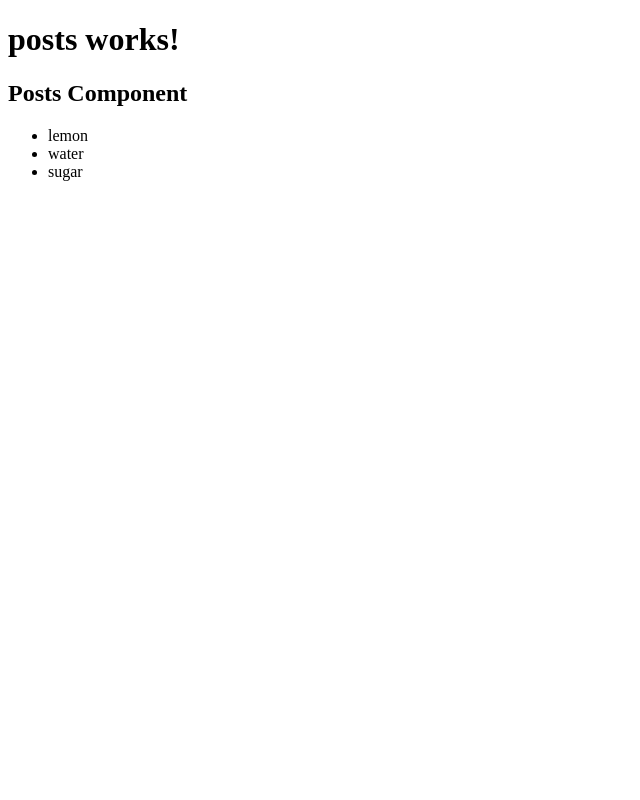
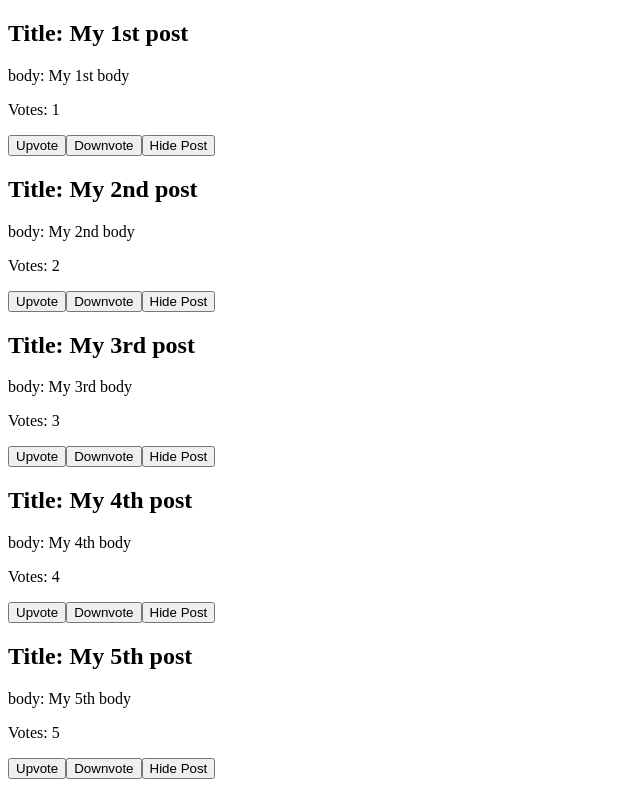
Before and after one commit to ahelmi365/post-reader, an Angular app: page / in a window 1280 px wide. Shown: the whole page, without its empty margins (0-640 px from the left). Built offline with nearby package versions, Linux system fonts and the light colour scheme.

Commit message:
Angualr Lesson 3

```diff
--- a/src/app/app.module.ts
+++ b/src/app/app.module.ts
@@ -4,11 +4,13 @@ import { BrowserModule } from '@angular/platform-browser';
 import { AppRoutingModule } from './app-routing.module';
 import { AppComponent } from './app.component';
 import { PostsComponent } from './posts/posts.component';
+import { PostItemComponent } from './post-item/post-item.component';
 
 @NgModule({
   declarations: [
     AppComponent,
-    PostsComponent
+    PostsComponent,
+    PostItemComponent
   ],
   imports: [
     BrowserModule,
--- /dev/null
+++ b/src/app/models/Post.ts
@@ -0,0 +1,15 @@
+export class Post{
+    id:number;
+    title: string;
+    body:string;
+    votes:number;
+
+    constructor(){
+        this.id=1;
+        this.title='';
+        this.body='';
+        this.votes=1;
+
+    }
+
+}
--- /dev/null
+++ b/src/app/post-item/post-item.component.html
@@ -0,0 +1,7 @@
+<h2>Title: {{ post.title }}</h2>
+<p>body: {{ post.body }}</p>
+<p>Votes: {{ post.votes }}</p>
+
+<button (click)="upVote(post)">Upvote</button>
+<button (click)="downVote(post)">Downvote</button>
+<button (click)="hide(post)">Hide Post</button>
--- /dev/null
+++ b/src/app/post-item/post-item.component.ts
@@ -0,0 +1,39 @@
+import { Component, OnInit, Input, Output, EventEmitter } from '@angular/core';
+import { Post } from '../models/Post';
+
+@Component({
+  selector: 'app-post-item',
+  templateUrl: './post-item.component.html',
+  styleUrls: ['./post-item.component.css']
+})
+export class PostItemComponent implements OnInit {
+  @Input() post:Post;
+  @Output() hidePost:EventEmitter<Post> = new EventEmitter;
+
+  constructor() {
+    this.post={
+      id:0,
+      title:'',
+      body:'',
+      votes:1
+    }
+   }
+
+  ngOnInit(): void {
+  }
+
+  upVote(post:Post):void{
+    post.votes+=1;
+  }
+
+  downVote(post:Post):void{
+    if(post.votes>0){
+    post.votes-=1;
+    }
+  }
+
+  hide(post:Post):void{
+    this.hidePost.emit(post);
+  }
+
+}
--- a/src/app/posts/posts.component.html
+++ b/src/app/posts/posts.component.html
@@ -1,7 +1,30 @@
-<h1>posts works!</h1>
-<h2> {{ title}}</h2>
-<ul>
-    <li>{{ing[0]}}</li>
-    <li>{{ing[1]}}</li>
-    <li>{{ing[2]}}</li>
+<!-- <h2>posts works!</h2>
+<h2> {{ title}}</h2> -->
+
+<!-- <h2>Using strructral directives <mark>*ngFor</mark></h2>
+
+<ul *ngFor="let pst of posts">
+    <li>Post Id #:{{ pst.id}}</li>
+    <li>Title: {{pst.title}}</li>
+    <li>Votes: {{pst.votes}}</li>
+</ul> -->
+<!--
+<h2>Conditional Rendering with <mark>ngIf</mark></h2>
+<ul *ngFor="let pst of posts">
+    <li *ngIf="pst.votes <= 3">Post Id #:{{ pst.id}}</li>
+    <li *ngIf="pst.votes <= 3">Title: {{pst.title}}</li>
+    <li *ngIf="pst.votes <= 3">Votes: {{pst.votes}}</li>
 </ul>
+
+
+<h2>Using Attribute directives <mark>[ngStyle]</mark></h2>
+<ul *ngFor="let pst of posts">
+    <li [ngStyle]="{'color':pst.votes >=3? 'green': 'red'}">Post Id #:{{ pst.id}}</li>
+    <li [ngStyle]="{'color':pst.votes >=3? 'green': 'red'}">Title: {{pst.title}}</li>
+    <li [ngStyle]="{'color':pst.votes >=3? 'green': 'red'}">Votes: {{pst.votes}}</li>
+</ul> -->
+
+
+<!-- loading app-post-item -->
+
+<app-post-item *ngFor="let pst of posts" [post]="pst" (hidePost)="hidePost($event)"></app-post-item>
--- a/src/app/posts/posts.component.ts
+++ b/src/app/posts/posts.component.ts
@@ -1,18 +1,56 @@
 import { Component, OnInit } from '@angular/core';
+import { filter } from 'rxjs';
+import { Post } from '../models/Post';
 
 @Component({
   selector: 'app-posts',
   templateUrl: './posts.component.html',
   styleUrls: ['./posts.component.css']
 })
-export class PostsComponent implements OnInit {
+export class PostsComponent implements OnInit  {
   title:string="Posts Component";
-  ing=["lemon", "water", "sugar"];
+  posts:Post[]=[];
 
 
   constructor() { }
 
   ngOnInit(): void {
+    this.posts=[
+      {
+        id:1,
+        title:"My 1st post",
+        body:"My 1st body",
+        votes:1
+      },
+      {
+        id:2,
+        title:"My 2nd post",
+        body:"My 2nd body",
+        votes:2
+      },
+      {
+        id:3,
+        title:"My 3rd post",
+        body:"My 3rd body",
+        votes:3
+      },
+      {
+        id:4,
+        title:"My 4th post",
+        body:"My 4th body",
+        votes:4
+      },
+      {
+        id:5,
+        title:"My 5th post",
+        body:"My 5th body",
+        votes:5
+      },
+    ]
+  }
+
+  hidePost(post:Post):void{
+    this.posts=this.posts.filter(p=> p.id !== post.id)
   }
 
 }
```
Also changed, not shown: src/app/post-item/post-item.component.css (added), 1 other file (tests, documents, lock files or other folders).
